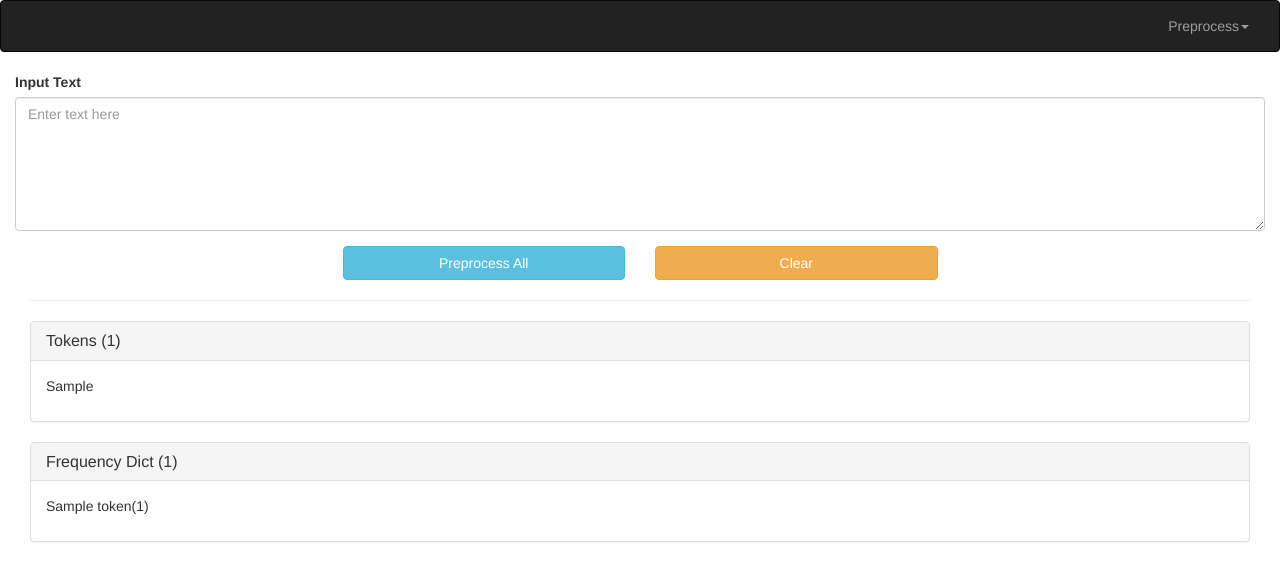
After one commit to TroJan/hindi-news-classifier, a Django app: template src/newsclassifier/templates/preprocess/all.html in a window 1280 px wide. The commit adds this page. Shown: the top 581 px of the page. Run offline with Django 3.2, Linux system fonts and the light colour scheme; tables that the repository leaves empty hold one stand-in row (values such as "Sample post"); the template is opened without the code that fills it: values that come from a table or form of the project are taken from there, most other values are stand-ins (such as "Sample title", 1, 10 or a date in 2020); some libraries are stand-ins or nearby versions.

Commit message:
Preprocess: Add all view.

```diff
--- a/src/newsclassifier/preprocess/urls.py
+++ b/src/newsclassifier/preprocess/urls.py
@@ -4,6 +4,7 @@
 
 urlpatterns = [
 
+    url(r'all', (PreprocessAllView.as_view()), name='all_preprocess_view'),
     url(r'stem', (StemmingView.as_view()), name='stem_view'),
     url(r'stopwords', (StopWordsRemovalView.as_view()), name='stopwords_view'),
     url(r'', (TokenizeView.as_view()), name='tokenize_view'),
--- a/src/newsclassifier/templates/base.html
+++ b/src/newsclassifier/templates/base.html
@@ -38,7 +38,7 @@
         <div class="collapse navbar-collapse" id="bs-example-navbar-collapse-1">
             <ul class="nav navbar-nav navbar-right">
 
-                <li class="dropdown {% if request.resolver_match.url_name in 'tokenize_view, stem_view' %}active {% endif %}">
+                <li class="dropdown {% if request.resolver_match.url_name in 'tokenize_view, stem_view, stopwords_view, all_preprocess_view' %}active {% endif %}">
                 <a href="#" class="dropdown-toggle" data-toggle="dropdown" role="button" aria-haspopup="true" aria-expanded="false">Preprocess<span class="caret"></span></a>
                 <ul class="dropdown-menu">
                     <li {% if request.resolver_match.url_name == 'tokenize_view' %}class="active"{% endif %}>
@@ -49,6 +49,9 @@
                     </li>
                     <li {% if request.resolver_match.url_name == 'stopwords_view' %}class="active"{% endif %}>
                         <a href="{% url 'preprocess:stopwords_view' %}" >StopWords</a>
+                    </li>
+                    <li {% if request.resolver_match.url_name == 'all_preprocess_view' %}class="active"{% endif %}>
+                        <a href="{% url 'preprocess:all_preprocess_view' %}" >Preprocess All</a>
                     </li>
                 </ul>
                 </li>
--- /dev/null
+++ b/src/newsclassifier/templates/preprocess/all.html
@@ -0,0 +1,42 @@
+{% extends "preprocess/base.html" %}
+
+{% load staticfiles %}
+{% block title %}All | {{block.super}} {% endblock %}
+{% block processbutton %}Preprocess All{% endblock %}
+{% block clearbutton %}{% url 'preprocess:all_preprocess_view' %}{% endblock %}
+
+{% block container %}
+
+    {{ block.super }}
+
+    {% if preprocess_output %}
+        <div class="panel panel-default">
+            <div class="panel-heading">
+                <h3 class="panel-title">Tokens ({{ preprocess_output|length }})</h3>
+            </div>
+            <div class="panel-body">
+                <ul class="list-inline">
+                {% for token, stem_value in preprocess_output.items %}
+                    <li>{{stem_value}}</li>
+                {% endfor %}
+                </ul>
+            </div>
+        </div>
+    {% endif %}
+
+    {% if freq_map %}
+        <div class="panel panel-default">
+            <div class="panel-heading">
+                <h3 class="panel-title">Frequency Dict ({{ freq_map|length }})</h3>
+            </div>
+            <div class="panel-body">
+                <ul class="list-inline">
+                {% for token, count in freq_map.items %}
+                    <li>{{token}}{% if count > 0 %}({{count}}){% endif %}</li>
+                {% endfor %}
+                </ul>
+            </div>
+        </div>
+    {% endif %}
+
+{% endblock %}
```
Also changed, not shown: src/newsclassifier/preprocess/views.py (+33 -0 lines).
